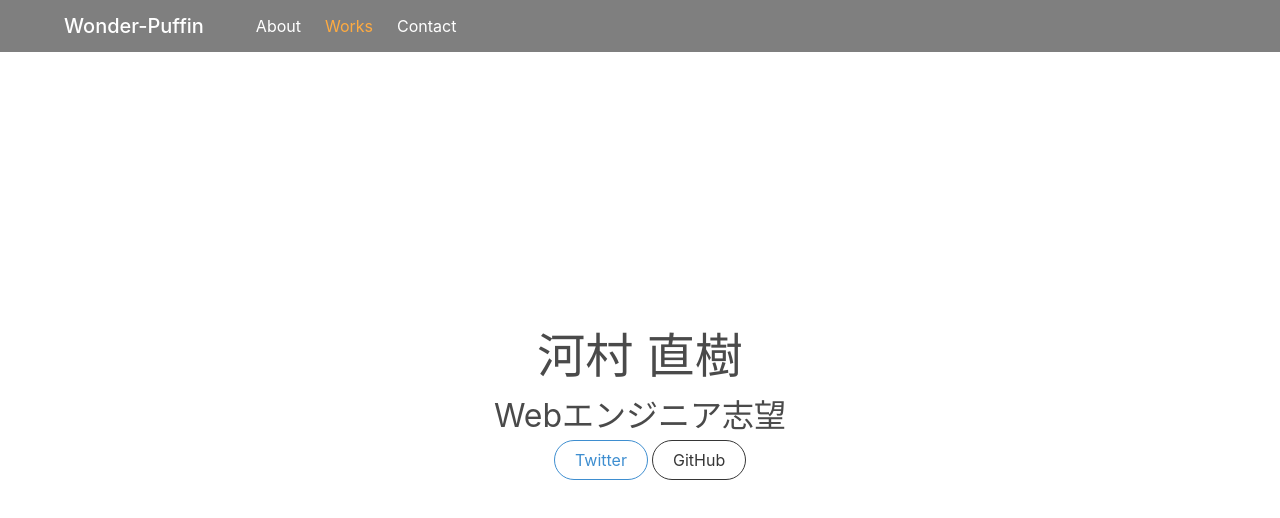
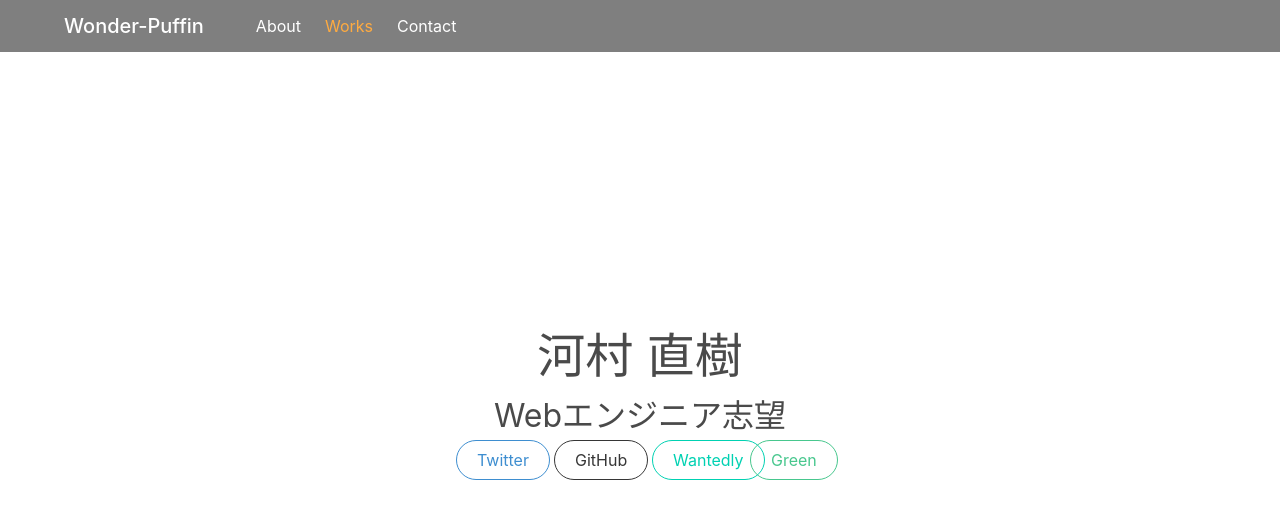
Before and after one commit to iwonder118/portfolio, a Gatsby site: page / in a window 1280 px wide. Built offline with nearby package versions, Linux system fonts and the light colour scheme; Gatsby itself is replaced by a stand-in of ours.

Commit message:
Update-index

```diff
--- a/src/pages/contact.js
+++ b/src/pages/contact.js
@@ -16,7 +16,7 @@ class ContactPage extends Component {
   handleSubmit = e => {
     e.preventDefault();
 
-    emailjs.send('gmail', process.env.EMAILJS_TEMPLATE_ID, this.state, process.env.EMAILJS_USER_ID)
+    emailjs.send('gmail', `${process.env.EMAILJS_TEMPLATE_ID}`, this.state, `${process.env.EMAILJS_USER_ID}`)
       .then(() => {
         alert("Success!");
         window.location.href = '/';
--- a/src/pages/index.js
+++ b/src/pages/index.js
@@ -12,7 +12,7 @@ const IndexPage = () => (
           <h1 className="is-size-1">河村 直樹</h1>
           <h2 className="is-size-3">Webエンジニア志望</h2>
           <div className="columns">
-            <div className="column is-1 is-offset-5">
+            <div className="column is-1 is-offset-4">
               <a className="button is-rounded is-info is-outlined" href="https://twitter.com/I_wonder16">
                 <span>Twitter</span>
               </a>
@@ -20,6 +20,16 @@ const IndexPage = () => (
             <div className="column is-1">
               <a className="button is-rounded is-dark is-outlined" href="https://github.com/iWonder118">
                 <span>GitHub</span>
+              </a>
+            </div>
+            <div className="column is-1">
+              <a className="button is-rounded is-primary is-outlined" href="https://www.wantedly.com/user/profile">
+                <span>Wantedly</span>
+              </a>
+            </div>
+            <div className="column is-1">
+              <a className="button is-rounded is-success is-outlined" href="https://www.wantedly.com/user/profile">
+                <span>Green</span>
               </a>
             </div>
           </div>
```
